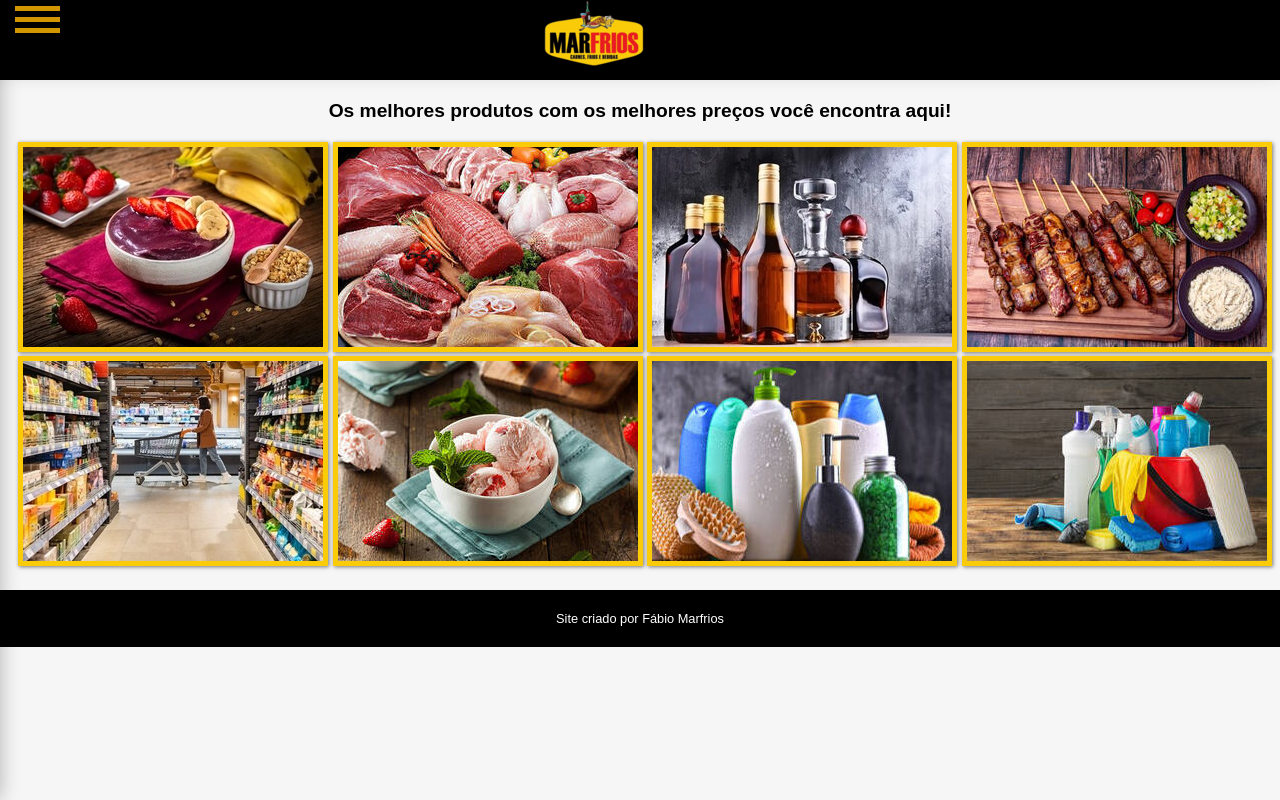
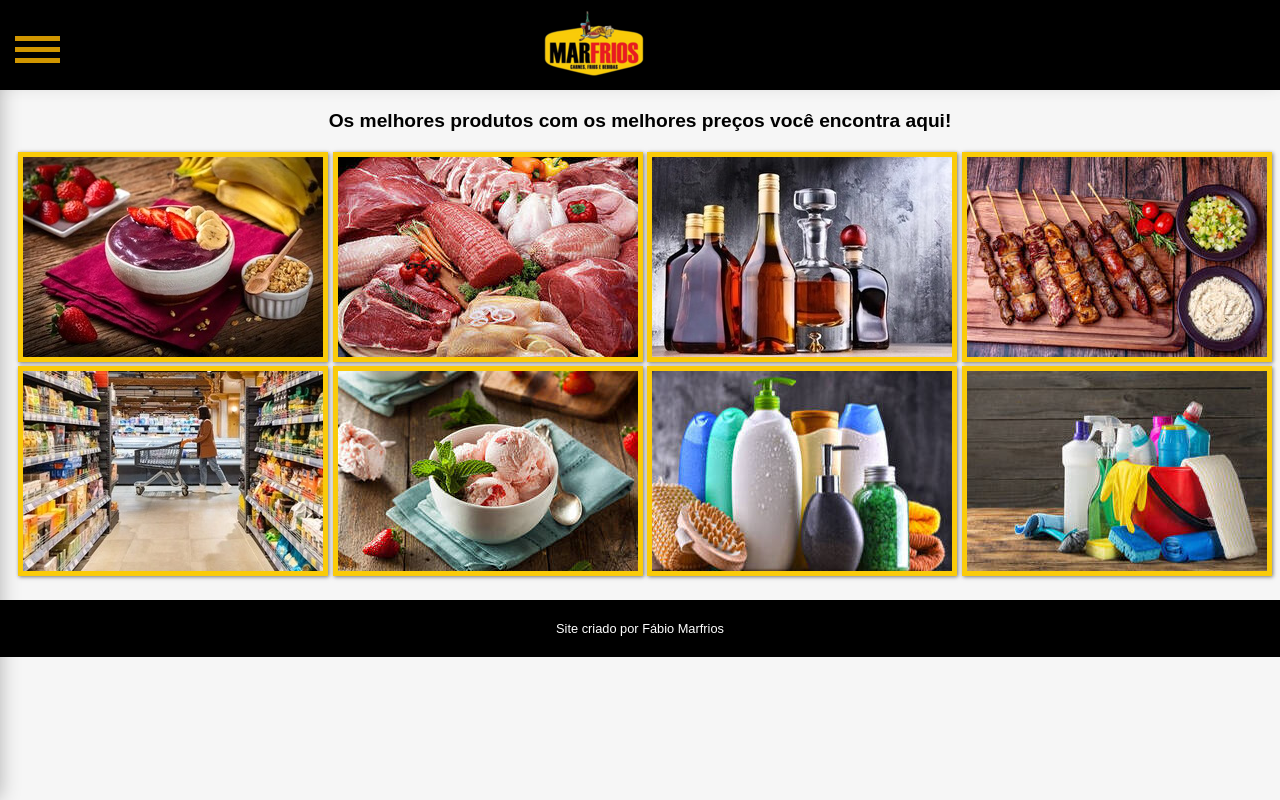
Before and after one commit to Fabio-Marfrios/projeto-marfrios, a plain HTML site: page index.html in a window 1280 px wide. Drawn offline with Linux system fonts and the light colour scheme.

Commit message:
Alterei site

```diff
--- a/index.html
+++ b/index.html
@@ -60,10 +60,9 @@
             <li><a href="#">Novidades</a></li>
         </ul>
 </nav>
-<picture>
-    <source media="(max-width: 600px )" srcset="./img/marfrios-logo-pp.png" type="image/png">
+
     <img src="./img/marfrios-logo-pp.png" alt="logo do Marfios">
-</picture>
+
     </header>
 
     <main>
--- a/style/style.css
+++ b/style/style.css
@@ -35,7 +35,8 @@ header{
 }
 
 header  img{
-margin-left: 42.5%;
+    padding-top: 10px;
+    margin-left: 42.5%;
 }
 
 
@@ -45,8 +46,8 @@ ul {
 
 /* Inicio do css icone do menu hamburguer */
 .container {
-    margin: -15px 0px 0px -10px;
 
+    margin: 15px 0px 0px -10px;
     display: inline-block;
     cursor: pointer;
 
```
